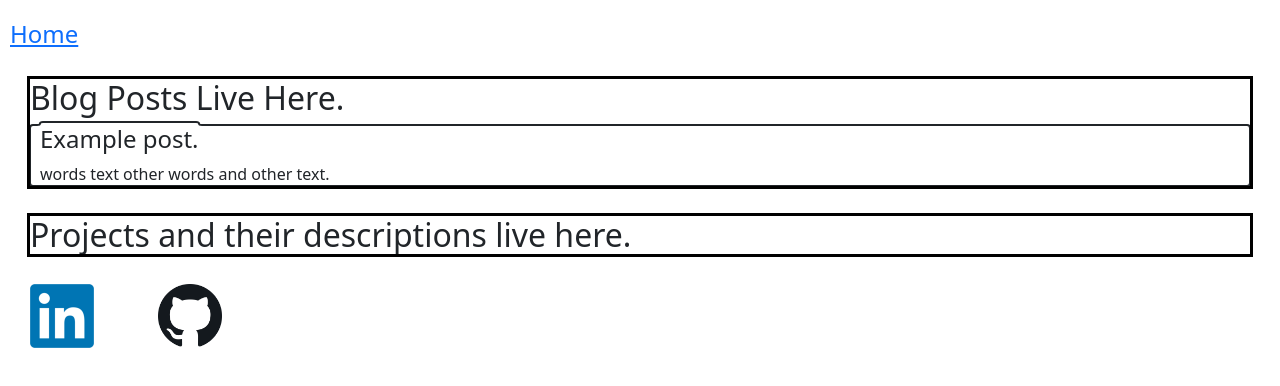
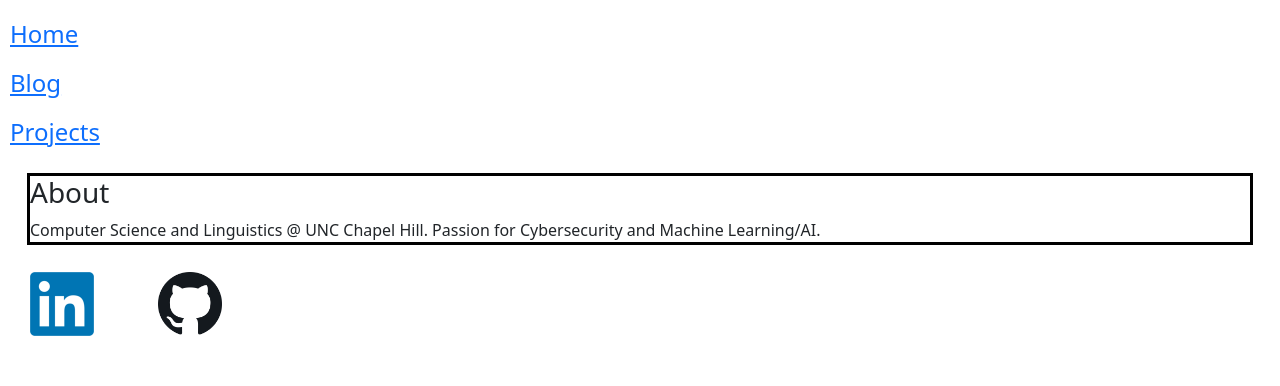
Before and after one commit to jake-bitton/jake-bitton.github.io, a plain HTML site: page index.html in a window 1280 px wide. Drawn offline with nearby package versions, Linux system fonts and the light colour scheme.

Commit message:
Added Pages + Changed index to be less cluttered

```diff
--- a/index.html
+++ b/index.html
@@ -1,5 +1,5 @@
 <!DOCTYPE html>
-<html lang="en">
+<html lang="en" charset="utf-8">
 <head>
     <link rel="stylesheet" href="styles.css">
     <link href="https://cdn.jsdelivr.net/npm/bootstrap@5.3.3/dist/css/bootstrap.min.css" rel="stylesheet" integrity="sha384-QWTKZyjpPEjISv5WaRU9OFeRpok6YctnYmDr5pNlyT2bRjXh0JMhjY6hW+ALEwIH" crossorigin="anonymous">
@@ -7,16 +7,17 @@
 </head>
 <body class="site">
     <h1 class="title"><a href='index.html'>Home</a></h1>
-    <div class="blogarea">
-        <h2>Blog Posts Live Here.</h2>
-        <div class="post">
-            <h4>Example post.</h4>
-            <p>words text other words and other text.</p>
-        </div>
+    <h1 class="title"><a href="blog.html">Blog</a></h1>
+    <h1 class="title"><a href="projects.html">Projects</a></h1>
+
+    <div class="aboutme">
+        <h3>About</h3>
+        <p>
+            Computer Science and Linguistics @ UNC Chapel Hill.
+            Passion for Cybersecurity and Machine Learning/AI.
+        </p>
     </div>
-    <div class="projectsarea">
-        <h2>Projects and their descriptions live here.</h2>
-    </div>
+
     <div class="links">
         <a class="linkedin" href="https://www.linkedin.com/in/jake-bitton"><img src="images/linkedin.png" alt="LinkedIn" width="64" height="64"></a>
         <a class="github" href="https://www.github.com/jake-bitton"><img src="images/github.png" alt="GitHub" width="64" height="64"></a>
--- a/styles.css
+++ b/styles.css
@@ -36,3 +36,11 @@ a.linkedin{
 a.github {
     margin: 30px;
 }
+
+div.aboutme {
+    background-color: white;
+    outline: black;
+    outline-style: solid;
+    outline: show;
+    margin: 30px;
+}
```
Also changed, not shown: blog.html (added, +17 -0 lines), projects.html (added, +17 -0 lines).
